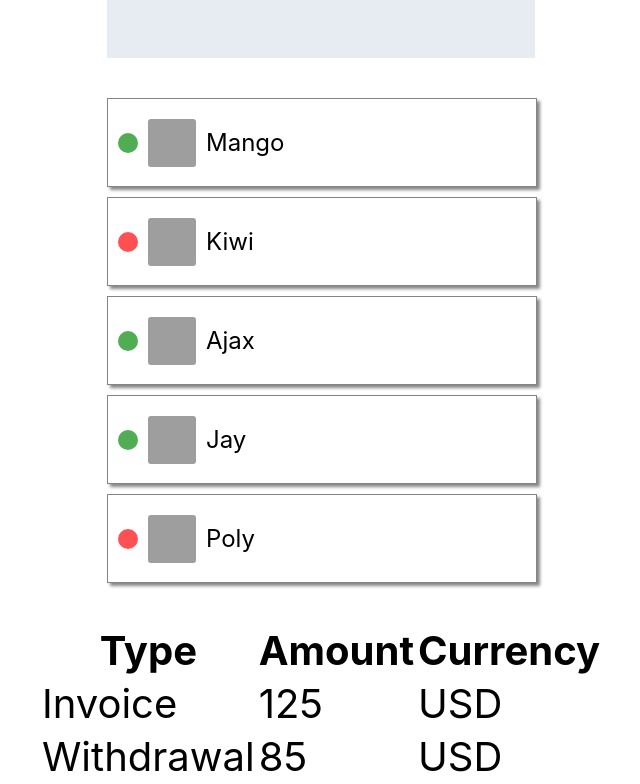
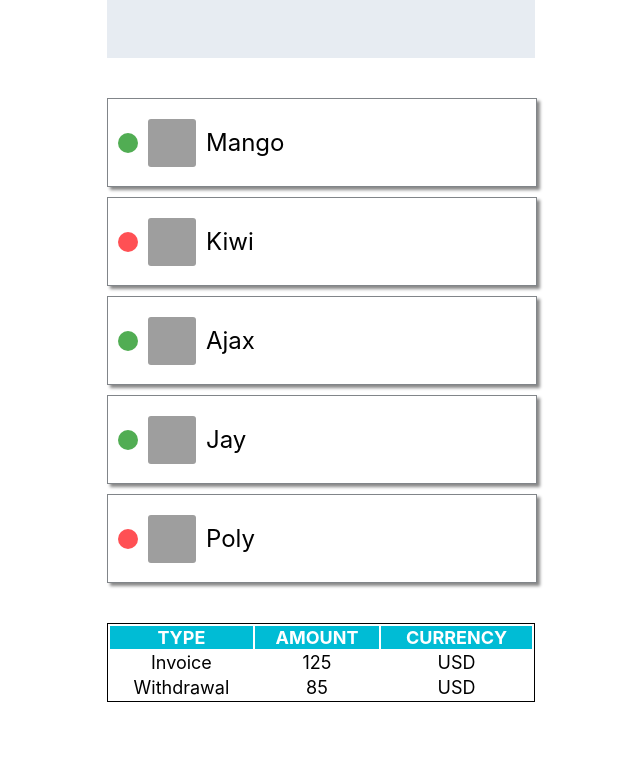
Before and after one commit to nicksolony/goit-react-hw-01-components, a React (Create React App) app: page / in a window 1280 px wide. Shown: the part 943-1727 px from the top of the page, without its empty margins (319-959 px from the left). After the commit the page ends 1645 px from the top, so only its background shows below. Built offline with nearby package versions, Linux system fonts and the light colour scheme; grey boxes are pictures that could not be loaded.

Commit message:
added table styles to TransactionHistory.styled.jsx

```diff
--- a/src/components/StatisticsDataList/StatisticsDataList.styled.jsx
+++ b/src/components/StatisticsDataList/StatisticsDataList.styled.jsx
@@ -1,6 +1,6 @@
 import styled from '@emotion/styled';
 
-export const StatList =styled.ul `
+export const StatList = styled.ul `
     list-style-type: none;
     padding-left: 0;
     display: flex;
--- a/src/components/TransactionHistory/TransactionHistory.jsx
+++ b/src/components/TransactionHistory/TransactionHistory.jsx
@@ -1,11 +1,10 @@
 import PropTypes from 'prop-types';
+import { TransactionHistoryTable } from './TransactionHistory.styled';
 
 export const TransactionHistory =({items}) => {
 
-    console.log(items);
-
     return (
-        <table class="transaction-history">
+        <TransactionHistoryTable>
           <thead>
             <tr>
               <th>Type</th>
@@ -26,7 +25,15 @@ export const TransactionHistory =({items}) => {
               <td>USD</td>
             </tr>
           </tbody>
-        </table>
+        </TransactionHistoryTable>
     )
 
 };
+
+
+TransactionHistory.propTypes = {
+    id: PropTypes.string.isRequired,
+    type: PropTypes.string.isRequired,
+    amount: PropTypes.number.isRequired,
+    currency: PropTypes.string.isRequired,
+};
--- a/src/components/TransactionHistory/TransactionHistory.styled.jsx
+++ b/src/components/TransactionHistory/TransactionHistory.styled.jsx
@@ -0,0 +1,16 @@
+import styled from "@emotion/styled";
+
+export const TransactionHistoryTable = styled.table `
+
+    border: 1px solid black;
+    font-size: 18px;
+    width: 428px;
+    text-align: center;
+
+    th {
+        background-color: #00bcd5;
+        color: #ffffff;
+        text-transform: uppercase;
+    }
+
+`
```
